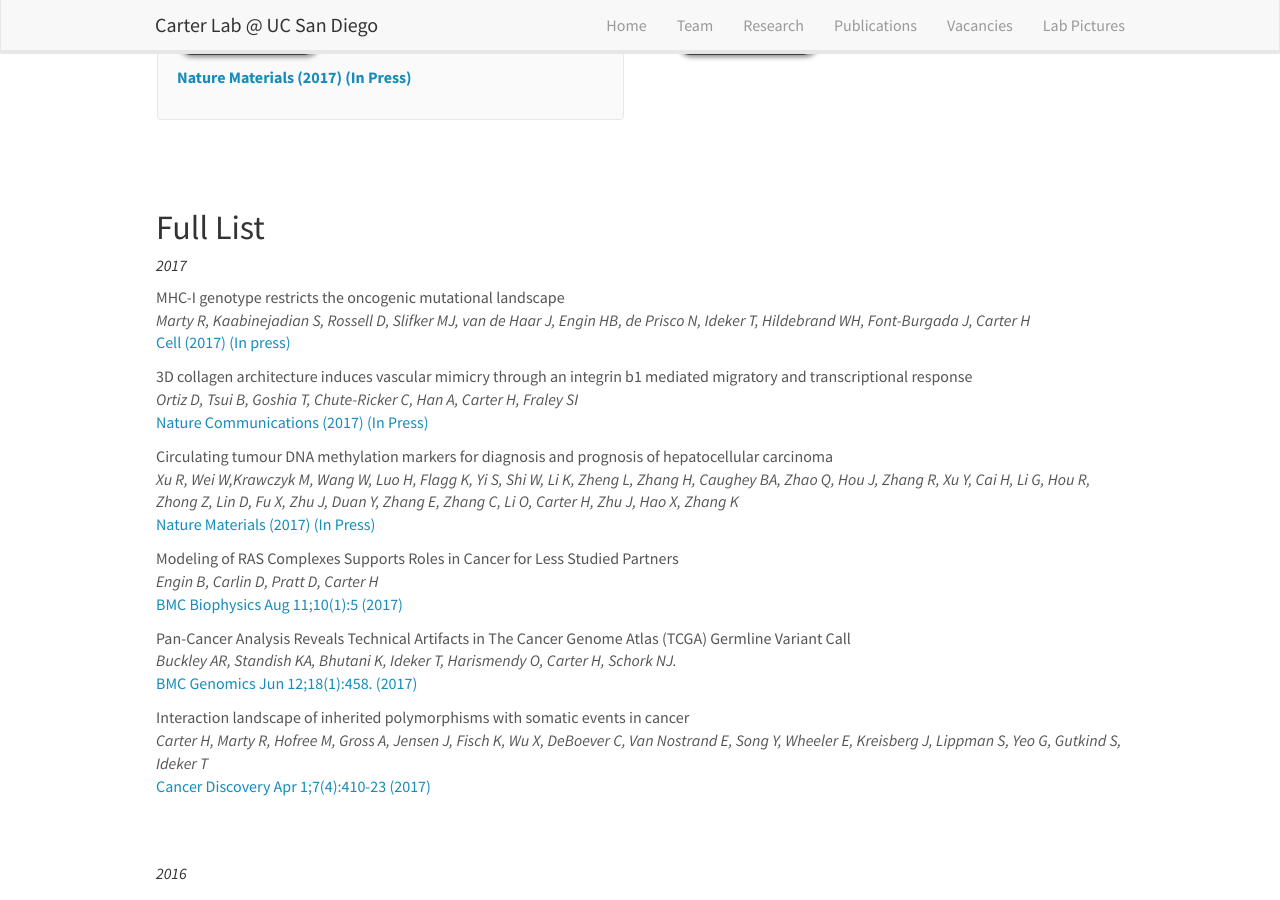
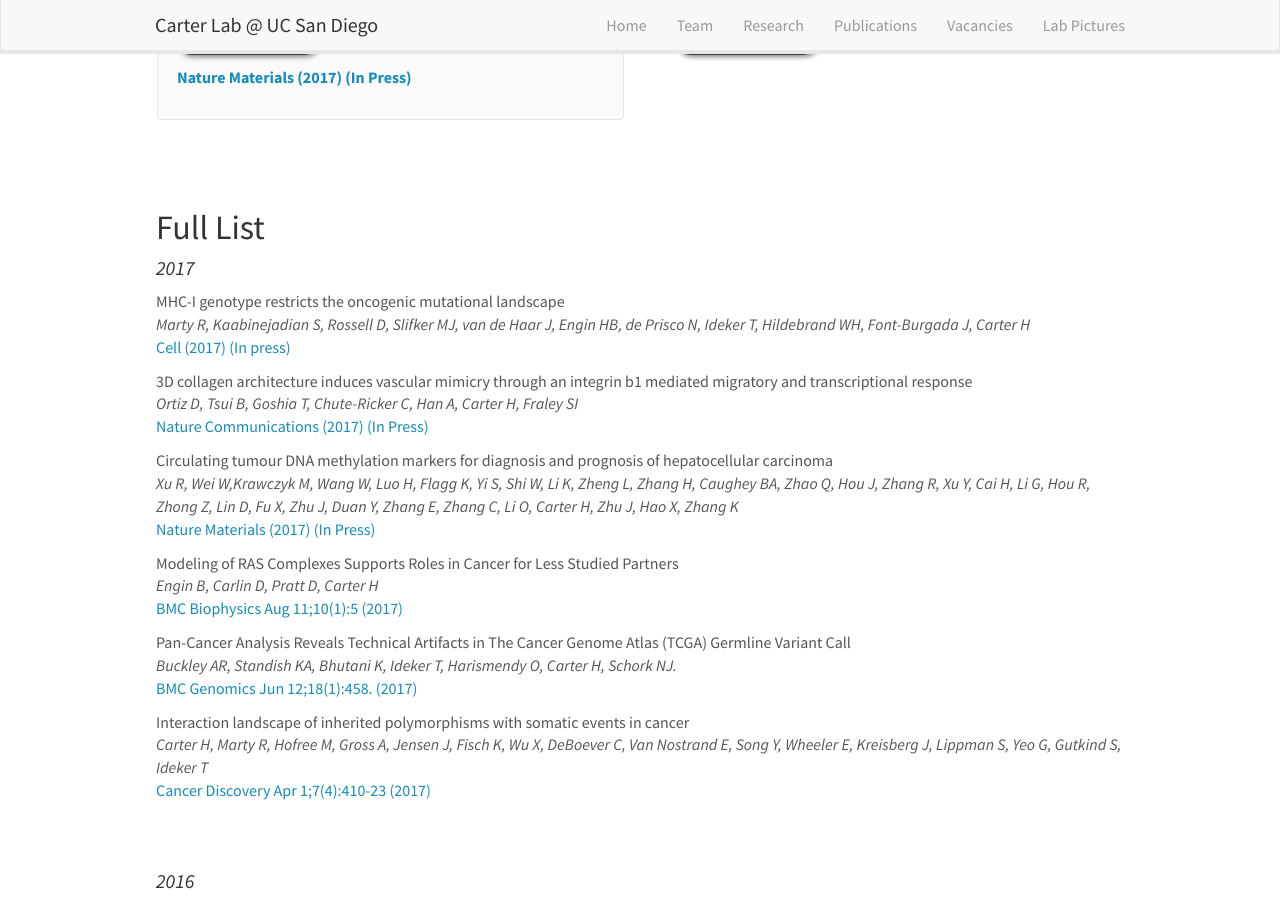
Before and after one commit to carterlabtemp/carterlabtemp.github.io, a Jekyll site: the page built from _pages/publications.md, in a window 1280 px wide and 900 px high, scrolled down 677 px. Built offline with Jekyll 4.4.1, drawn with Linux system fonts in a browser that asks for light colours; nearby versions of some CDN libraries.

Commit message:
increased year size

```diff
--- a/_pages/publications.md
+++ b/_pages/publications.md
@@ -53,7 +53,7 @@ permalink: /publications/
 
 
 ## Full List
-##### *2017*
+#### *2017*
 {% for publi in site.data.publist %}
  {% if publi.year == 2017 %}
    {{ publi.title }} <br />
@@ -61,7 +61,7 @@ permalink: /publications/
  {% endif %}
 {% endfor %}
 <br><br>
-##### *2016*
+#### *2016*
 {% for publi in site.data.publist %}
  {% if publi.year == 2016 %}
    {{ publi.title }} <br />
@@ -69,7 +69,7 @@ permalink: /publications/
  {% endif %}
 {% endfor %}
 <br><br>
-##### *2015*
+#### *2015*
 {% for publi in site.data.publist %}
  {% if publi.year == 2015 %}
    {{ publi.title }} <br />
```
